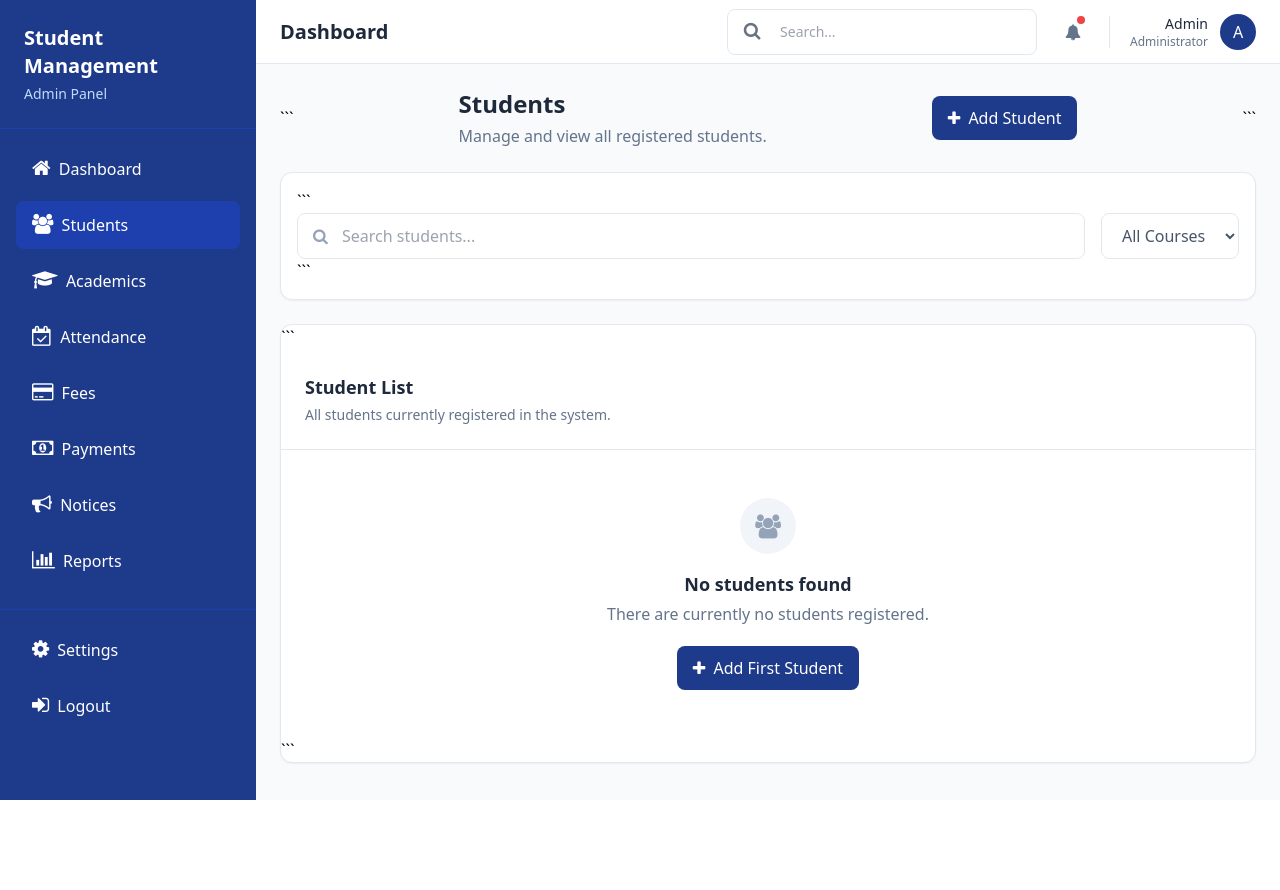
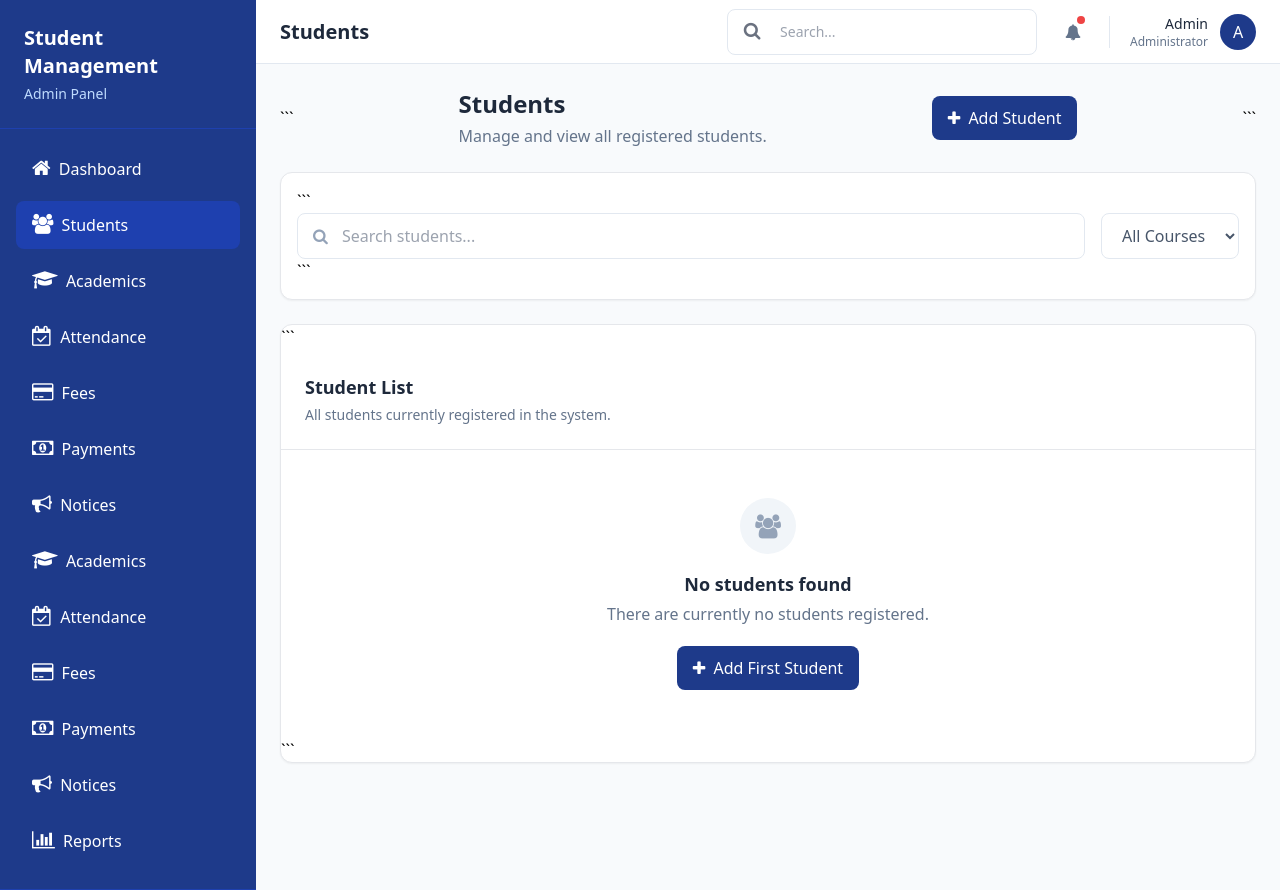
Before and after one commit to Aakashsingh555/student_management_system, a Django app: page /students/ in a window 1280 px wide. Before the commit the page ends 800 px from the top, so only its background shows below. Run offline with Django 5.2, Linux system fonts and the light colour scheme; data that the repository does not hold is empty; some libraries are stand-ins or nearby versions.

Commit message:
Update student management pages

```diff
--- a/students/templates/students/student_confirm_delete.html
+++ b/students/templates/students/student_confirm_delete.html
@@ -1,3 +1,5 @@
+{% extends 'base.html' %}
+
 {% extends 'base.html' %}
 
 {% block page_title %}Delete Student{% endblock %}
--- a/students/templates/students/student_form.html
+++ b/students/templates/students/student_form.html
@@ -1,3 +1,5 @@
+{% extends 'base.html' %}
+
 {% extends 'base.html' %}
 
 {% block page_title %}
--- a/templates/base.html
+++ b/templates/base.html
@@ -38,9 +38,12 @@
    {% else %}
        hover:bg-blue-800
    {% endif %}">
+
     <i class="fa fa-home mr-1" style="font-size:20px" aria-hidden="true"></i>
     Dashboard
+
 </a>
+
 
 <a href="{% url 'student_list' %}"
    class="block px-4 py-3 rounded-lg mb-2
@@ -49,25 +52,87 @@
    {% else %}
        hover:bg-blue-800
    {% endif %}">
+
     <i class="fa fa-users mr-1" style="font-size:20px" aria-hidden="true"></i>
     Students
+
 </a>
+
+
+<a href="#" class="block px-4 py-3 rounded-lg hover:bg-blue-800 mb-2">
+
+    <i class="fa fa-graduation-cap mr-1"
+       style="font-size:20px"
+       aria-hidden="true"></i>
+
+    Academics
+
+</a>
+
+
+<a href="#" class="block px-4 py-3 rounded-lg hover:bg-blue-800 mb-2">
+
+    <i class="fa fa-calendar-check-o mr-1"
+       style="font-size:20px"
+       aria-hidden="true"></i>
+
+    Attendance
+
+</a>
+
+
+<a href="#" class="block px-4 py-3 rounded-lg hover:bg-blue-800 mb-2">
+
+    <i class="fa fa-credit-card mr-1"
+       style="font-size:20px"
+       aria-hidden="true"></i>
+
+    Fees
+
+</a>
+
+
+<a href="#" class="block px-4 py-3 rounded-lg hover:bg-blue-800 mb-2">
+
+    <i class="fa fa-money mr-1"
+       style="font-size:20px"
+       aria-hidden="true"></i>
+
+    Payments
+
+</a>
+
+
+<a href="#" class="block px-4 py-3 rounded-lg hover:bg-blue-800 mb-2">
+
+    <i class="fa fa-bullhorn mr-1"
+       style="font-size:20px"
+       aria-hidden="true"></i>
+
+    Notices
+
+</a>
+
     <a href="#" class="block px-4 py-3 rounded-lg hover:bg-blue-800 mb-2">
         <i class="fa fa-graduation-cap mr-1" style="font-size:20px" aria-hidden="true"></i>
         Academics
     </a>
+
     <a href="#" class="block px-4 py-3 rounded-lg hover:bg-blue-800 mb-2">
         <i class="fa fa-calendar-check-o mr-1" style="font-size:20px" aria-hidden="true"></i>
         Attendance
     </a>
+
     <a href="#" class="block px-4 py-3 rounded-lg hover:bg-blue-800 mb-2">
         <i class="fa fa-credit-card mr-1" style="font-size:20px" aria-hidden="true"></i>
         Fees
     </a>
+
     <a href="#" class="block px-4 py-3 rounded-lg hover:bg-blue-800 mb-2">
         <i class="fa fa-money mr-1" style="font-size:20px" aria-hidden="true"></i>
         Payments
     </a>
+
     <a href="#" class="block px-4 py-3 rounded-lg hover:bg-blue-800 mb-2">
         <i class="fa fa-bullhorn mr-1" style="font-size:20px" aria-hidden="true"></i>
         Notices
@@ -79,20 +144,6 @@
     </a>
 
 </nav>
-                <nav class="p-4">
-
-                <a href="#" class="block px-4 py-3 rounded-lg hover:bg-blue-800 mb-2">
-                    <i class="fa fa-cog mr-1" style="font-size:20px" aria-hidden="true"></i>
-                    Settings
-                </a>
-
-                <a href="#" class="block px-4 py-3 rounded-lg hover:bg-blue-800">
-                    <i class="fa fa-sign-in mr-1 " style="font-size:20px" aria-hidden="true"></i>
-                    Logout
-                </a>
-
-            </nav>
-
         </aside>
 
 
@@ -105,7 +156,7 @@
     <!-- Left side -->
     <div class="flex items-center">
         <h2 class="text-xl font-semibold text-slate-800">
-            Dashboard
+             {% block page_title %}Dashboard{% endblock %}
         </h2>
     </div>
 
```
Also changed, not shown: templates/design.html (+76 -45 lines), students/migrations/0002_student_address.py (added). Lines whose indentation alone changed are shown as unchanged.
